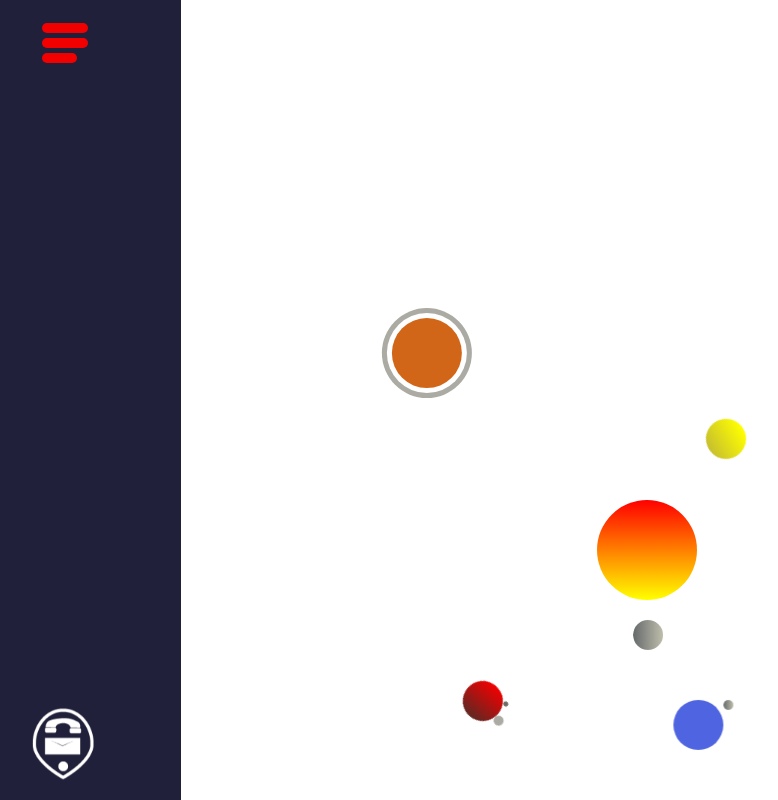
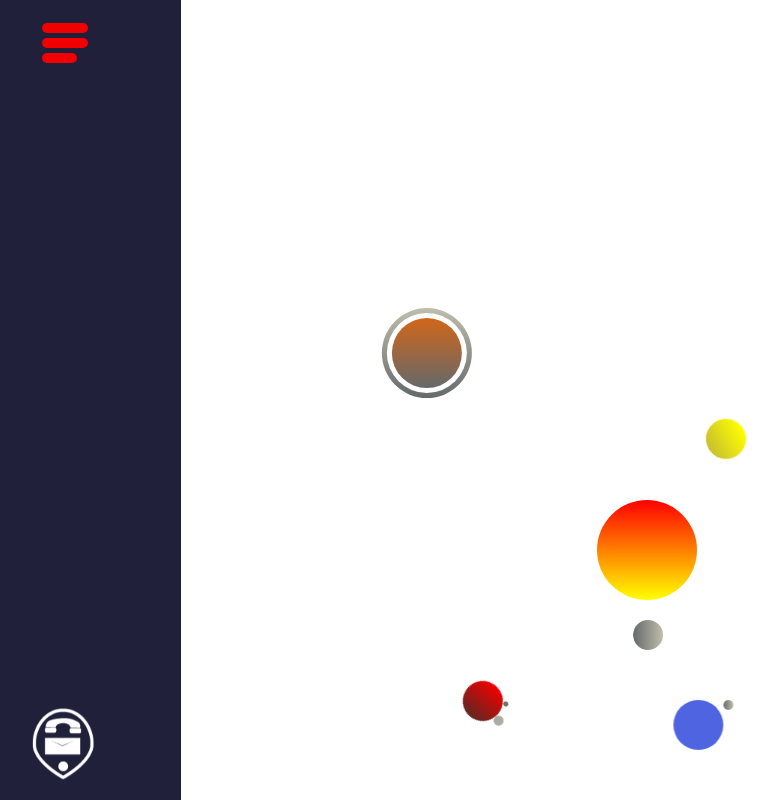
Before and after one commit to MikeTheFyke/MiFy, a Vue app in the folder client/: page / in a window 1280 px wide. Shown: the top 800 px of the page, without its empty margins (51-829 px from the left). Built offline with nearby package versions, Linux system fonts and the light colour scheme.

Commit message:
Added gradient to saturn

```diff
--- a/client/src/components/Space.vue
+++ b/client/src/components/Space.vue
@@ -236,7 +236,7 @@ export default {
     width: 70px;
     height: 70px;
     border-radius: 35px;
-    background-color: #d16619;
+    background-image: linear-gradient(#d16619, #65696b);
 }
 
 #saturn-ring-outer{
@@ -245,7 +245,7 @@ export default {
     width: 90px;
     height: 90px;
     border-radius: 45px;
-    background-color: #ababa4;
+    background-image: linear-gradient(#bfbeac, #65696b);
 }
 
 #saturn-ring-inner{
```
